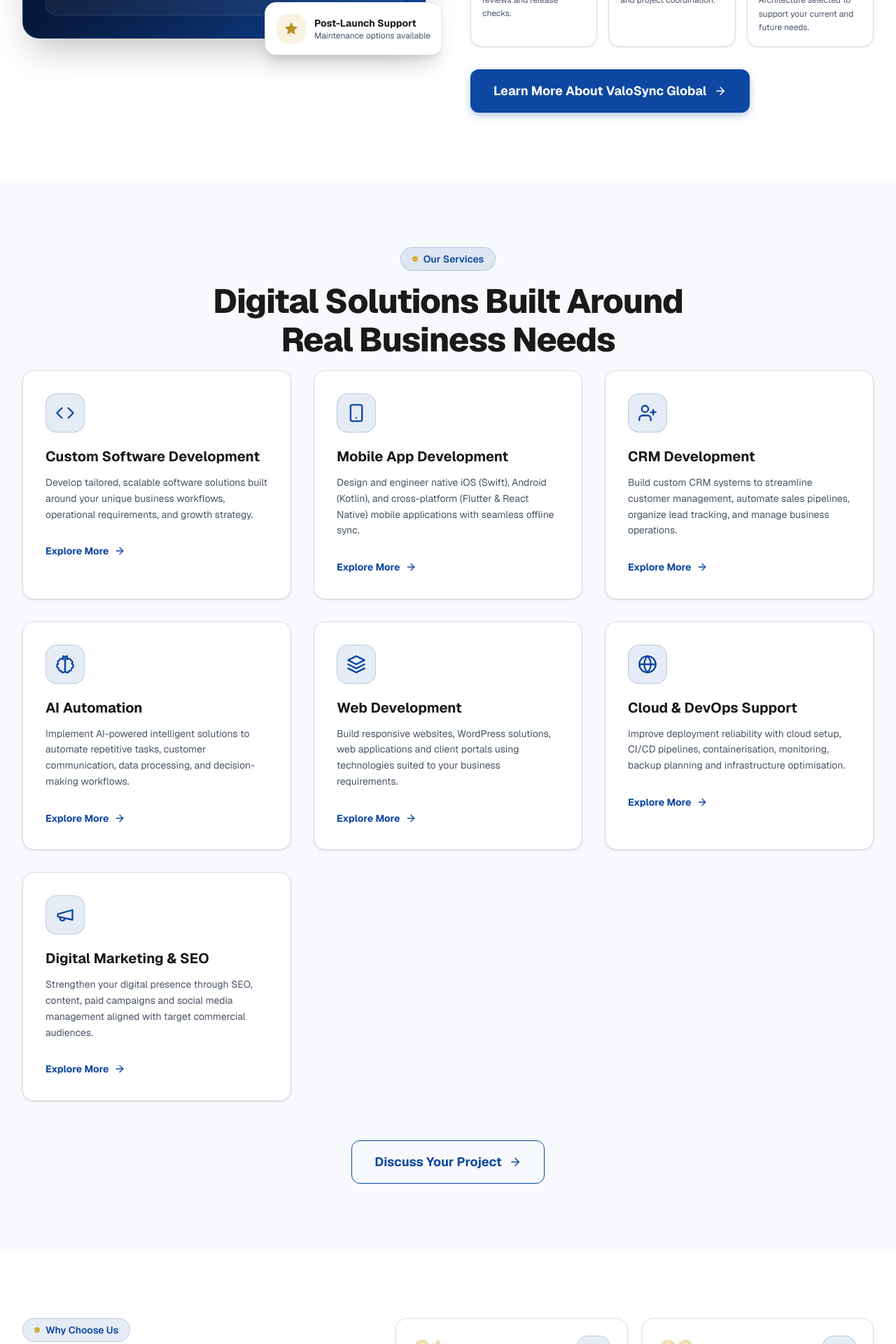
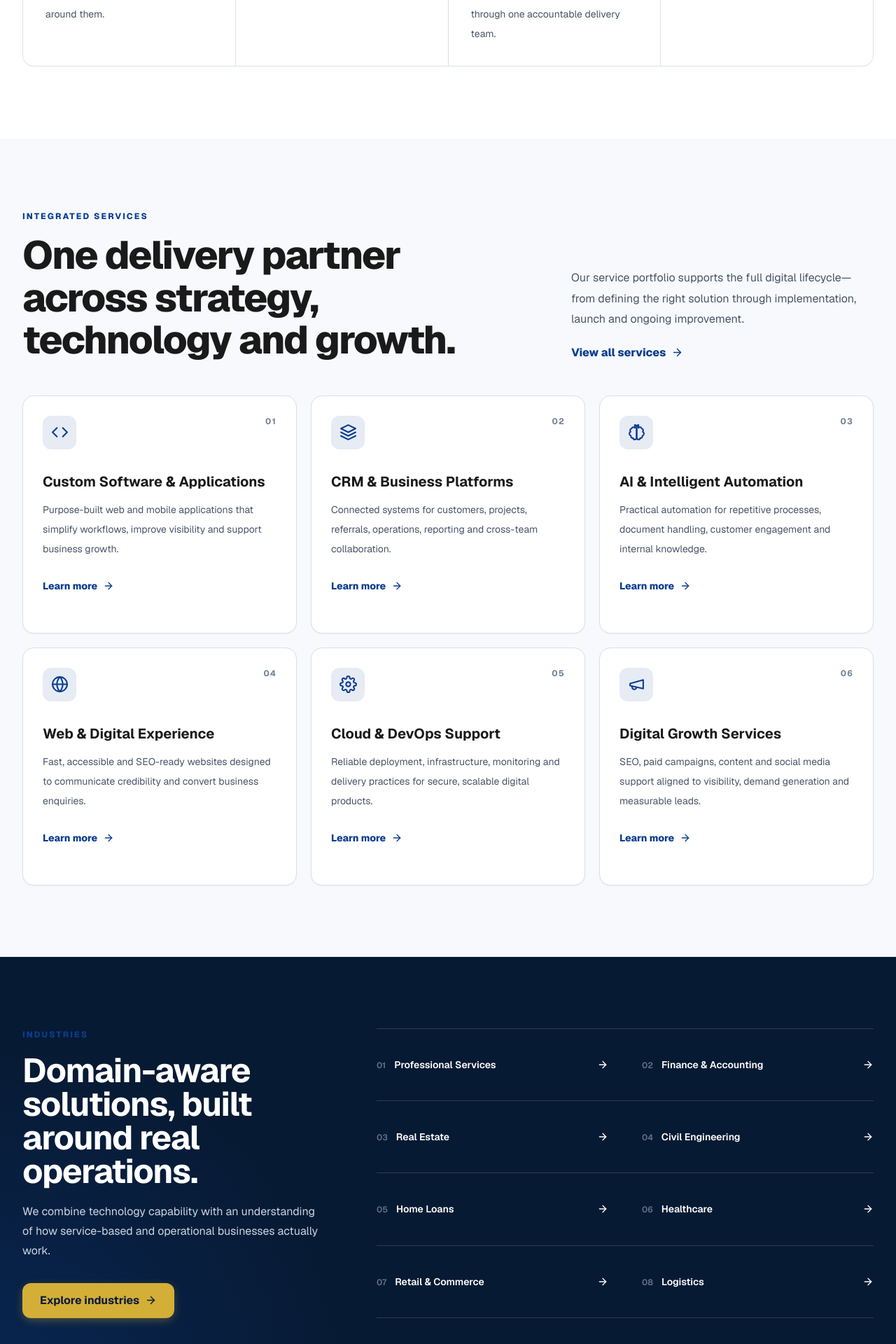
Before and after one commit to mayank-207/ValoSync-Global, a Next.js app: page / in a window 1280 px wide. Shown: the part 1540-3460 px from the top of the page at 70% size. Built offline with nearby package versions, Linux system fonts and the light colour scheme.

Commit message:
feat: apply corporate homepage information architecture

```diff
--- a/app/page.tsx
+++ b/app/page.tsx
@@ -1,12 +1,8 @@
 import Header from "@/components/layout/Header";
 import Footer from "@/components/layout/Footer";
 import HeroSection from "@/components/sections/HeroSection";
-import AboutSection from "@/components/sections/AboutSection";
-import ServicesSection from "@/components/sections/ServicesSection";
-import WhyChooseUsSection from "@/components/sections/WhyChooseUsSection";
-import ProcessSection from "@/components/sections/ProcessSection";
+import CorporateOverview from "@/components/sections/CorporateOverview";
 import PortfolioSection from "@/components/sections/PortfolioSection";
-import IndustriesSection from "@/components/sections/IndustriesSection";
 import FAQSection from "@/components/sections/FAQSection";
 import CTASection from "@/components/sections/CTASection";
 
@@ -16,12 +12,8 @@ export default function Home() {
       <Header />
       <main id="main">
         <HeroSection />
-        <AboutSection />
-        <ServicesSection />
-        <WhyChooseUsSection />
-        <ProcessSection />
+        <CorporateOverview />
         <PortfolioSection />
-        <IndustriesSection />
         <FAQSection />
         <CTASection />
       </main>
```
